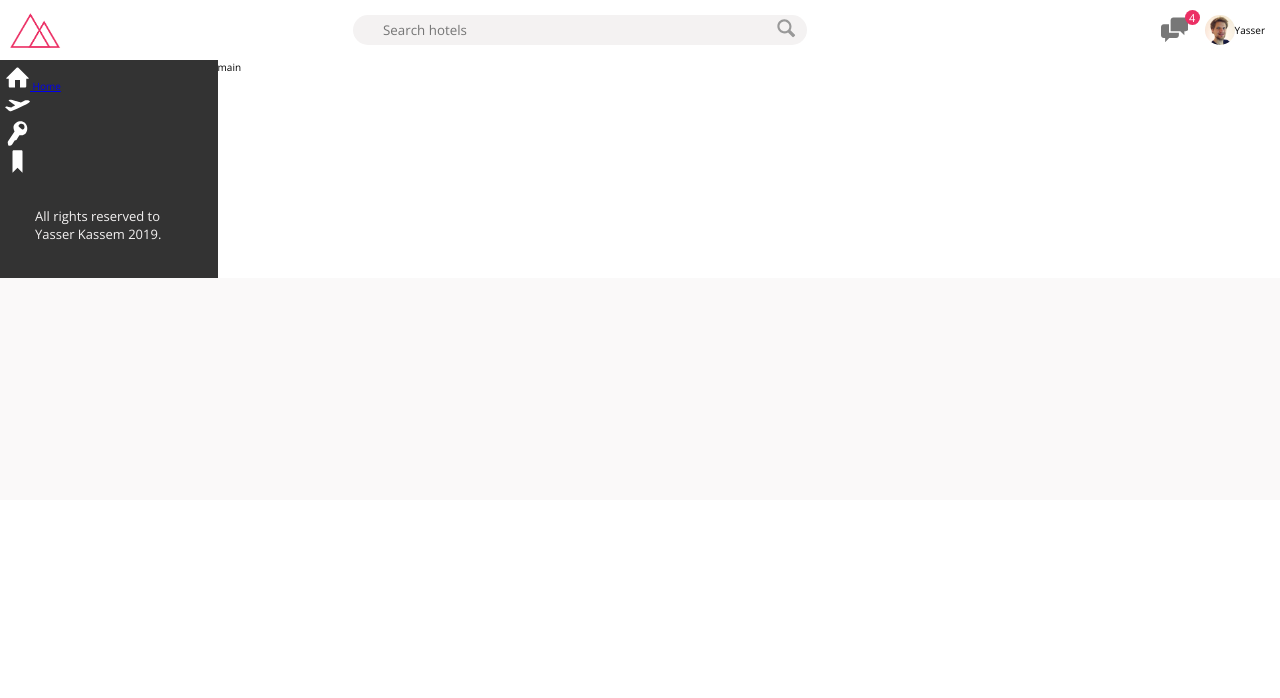
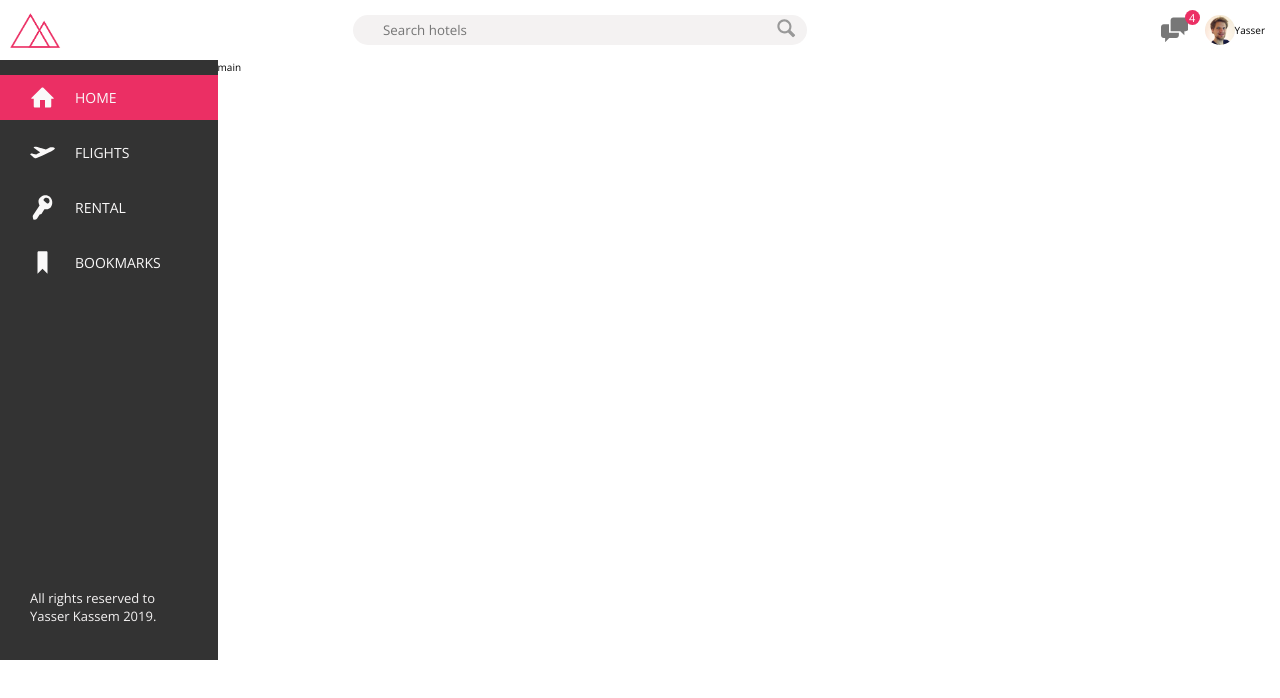
Before and after one commit to YasserKassem989979/sass-flexbox, a website: page index.html in a window 1280 px wide. Drawn offline with nearby package versions, Linux system fonts and the light colour scheme.

Commit message:
finish side bar

```diff
--- a/index.html
+++ b/index.html
@@ -40,7 +40,7 @@
             <nav class="sidebar">
               <div class="sidebar__nav">
                 <ul class="sidebar__list">
-                    <li class="sidebar__item">
+                    <li class="sidebar__item sidebar__item--active">
                         <a href="#" class="sidebar__link">
                             <svg class="sidebar__icon">
                                 <use xlink:href="./imgs/symbol-defs.svg#icon-home">
@@ -58,6 +58,7 @@
 
                                 </use>
                             </svg>
+                            Flights
                         </a>
                     </li>
                     <li class="sidebar__item">
@@ -67,6 +68,7 @@
 
                                 </use>
                             </svg>
+                            Rental
                         </a>
                     </li>
                     <li class="sidebar__item">
@@ -76,6 +78,7 @@
 
                                 </use>
                             </svg>
+                            Bookmarks
                         </a>
                     </li>
                 </ul>
--- a/sass/_components.scss
+++ b/sass/_components.scss
@@ -122,27 +122,57 @@
 }
 
 .sidebar{
-    padding: 0.5rem;
+    padding: 0.5rem 0;
+
     &__nav{
 
     }
 
     &__list{
-
+        list-style: none;
+        font-size: 1.4rem;
     }
 
     &__item{
-
+        margin: 1rem 0;
+        position: relative;
     }
 
-    &__link{
+    &__item::before{
+        content: "";
+        height: 100%;
+        position: absolute;
+        top: 0;
+        left: 0;
+        width: 3px;
+        background-color: var(--primary);
+        transform: scaleY(0);
+        transition: transform 0.2s ,width 0.4s 0.2s;
+    }
 
+    &__item:hover::before,
+    &__item--active::before{
+        transform: scaleY(1);
+        width: 100%;
+    }
+
+    &__link:link,
+    &__link:visited{
+        text-decoration: none;
+        color: var(--grey-light-1);
+        display: flex;
+        align-items: center;
+        text-transform: uppercase;
+        padding: 1rem 3rem;
+        z-index: 10;
+        position: relative;
     }
 
     &__icon{
         width: 2.5rem;
         height: 2.5rem;
-        fill: #fff;
+        fill: currentColor;
+        margin-right:2rem;
     }
 }
 
--- a/sass/_layout.scss
+++ b/sass/_layout.scss
@@ -29,4 +29,5 @@ justify-content: space-between;
 .main{
 flex: 1;
 background-color: #fff;
+min-height: 60rem;
 }
```
Also changed, not shown: css/main.css, 1 other file.
